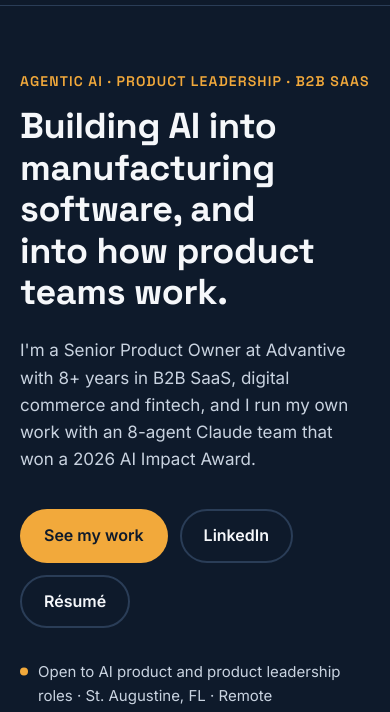
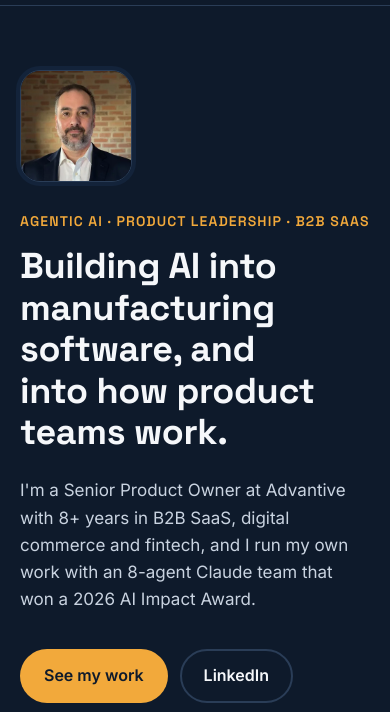
Before and after one commit to kylekillianfolio/kyle-portfolio, an Astro site: page / in a window 390 px wide. Shown: the part 103-815 px from the top of the page. Built offline with nearby package versions, Linux system fonts and the light colour scheme; Astro itself is replaced by a stand-in of ours.

Commit message:
Add headshot to the hero
Portrait sits beside the headline on desktop and small above it on
phones. Cropped head-and-shoulders WebP at 320 and 640px; the source
photo lives in design/.

Co-Authored-By: Claude Opus 5.5 <noreply@anthropic.com>

```diff
--- a/src/components/Hero.astro
+++ b/src/components/Hero.astro
@@ -3,7 +3,8 @@ import { hero, site } from '../data/content';
 ---
 
 <section class="hero dark" aria-labelledby="hero-heading">
-  <div class="container">
+  <div class="container hero-grid">
+    <div class="copy">
       <p class="eyebrow">{hero.eyebrow}</p>
       <h1 id="hero-heading">{hero.headline}</h1>
       <p class="bio">{hero.bio}</p>
@@ -14,11 +15,54 @@ import { hero, site } from '../data/content';
       </div>
       <p class="status"><span class="dot" aria-hidden="true"></span>{hero.status}</p>
     </div>
+    <img
+      class="portrait"
+      src="/headshot-640.webp"
+      srcset="/headshot-320.webp 320w, /headshot-640.webp 640w"
+      sizes="(max-width: 860px) 112px, 320px"
+      width="640"
+      height="640"
+      alt={`Portrait of ${site.name}`}
+      fetchpriority="high"
+      decoding="async"
+    />
+  </div>
 </section>
 
 <style>
   .hero {
     padding-block: clamp(4rem, 10vw, 7.5rem) clamp(3.5rem, 8vw, 6rem);
+  }
+
+  .hero-grid {
+    display: grid;
+    grid-template-columns: minmax(0, 1fr) auto;
+    align-items: center;
+    gap: 3rem;
+  }
+
+  .portrait {
+    width: 320px;
+    height: auto;
+    border-radius: 24px;
+    border: 1px solid var(--line-dark);
+    box-shadow: 0 0 0 6px var(--band);
+  }
+
+  @media (max-width: 860px) {
+    .hero-grid {
+      grid-template-columns: 1fr;
+      gap: 0;
+    }
+
+    /* On phones the photo sits small, above the eyebrow */
+    .portrait {
+      order: -1;
+      width: 112px;
+      border-radius: 20px;
+      box-shadow: 0 0 0 4px var(--band);
+      margin-bottom: 1.75rem;
+    }
   }
 
   h1 {
```
Also changed, not shown: design/headshot-source.jpeg (added), public/headshot-320.webp (added), public/headshot-640.webp (added). Lines whose indentation alone changed are shown as unchanged.
